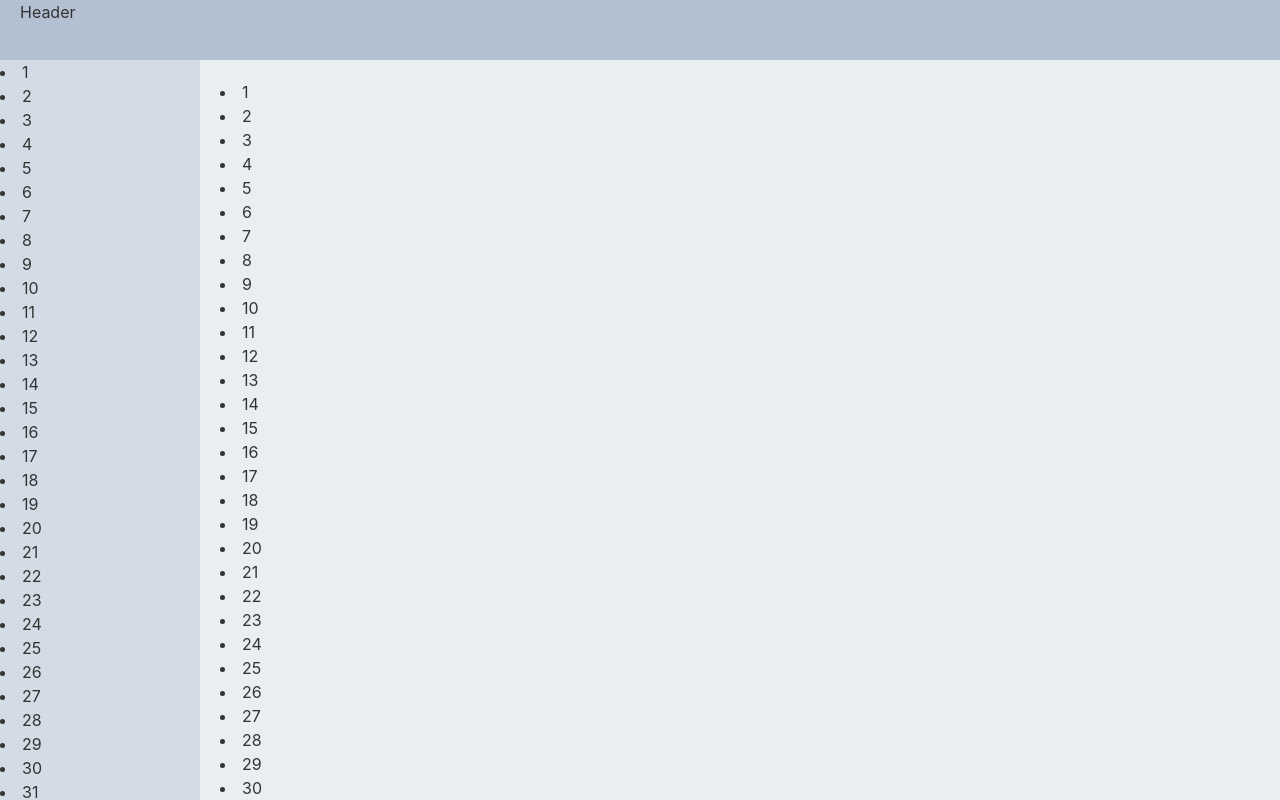
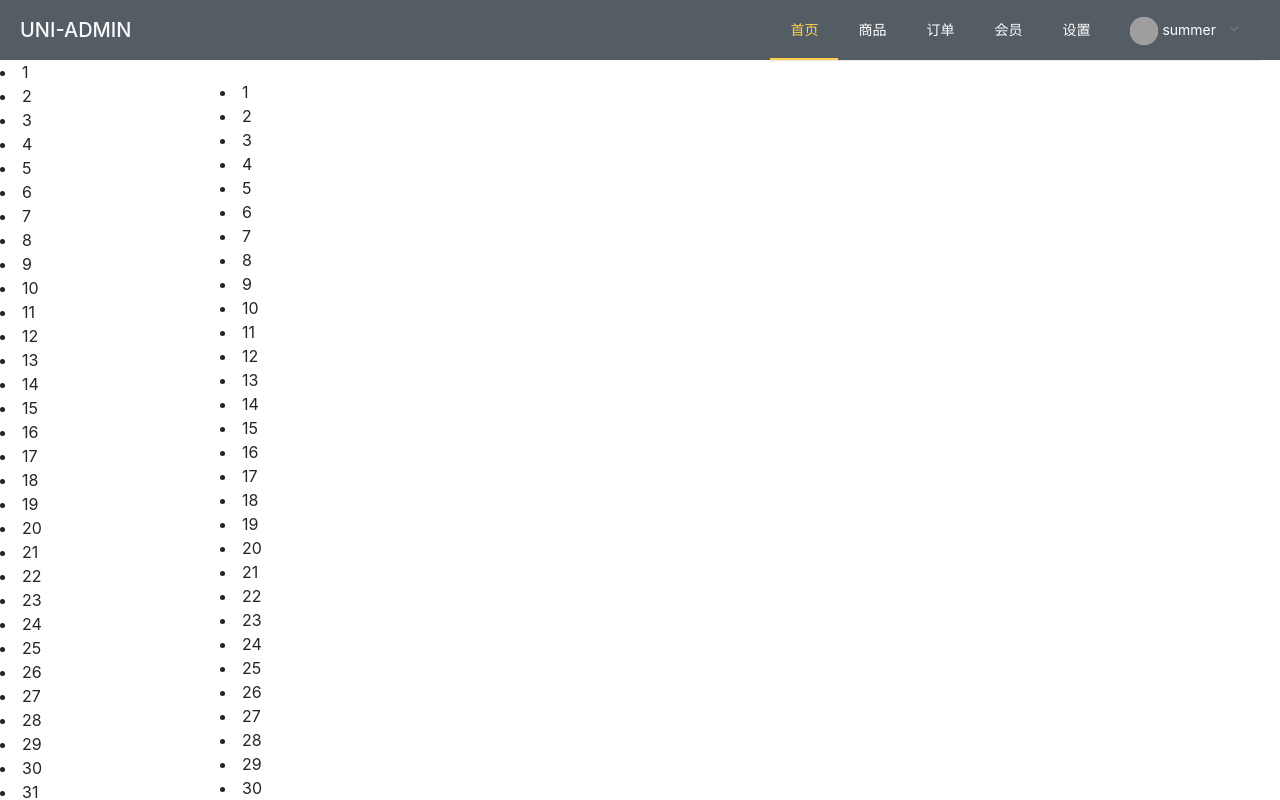
Before and after one commit to StormZZ001/vue-el-shop-admin, a Vue app: page /index in a window 1280 px wide. Built offline with nearby package versions, Linux system fonts and the light colour scheme; grey boxes are pictures that could not be loaded.

Commit message:
11.全局顶部导航开发一

```diff
--- a/src/views/layout.vue
+++ b/src/views/layout.vue
@@ -1,16 +1,48 @@
 <template>
 	<div>
-    <el-container
-      style="position: absolute; left: 0; top: 0; bottom: 0; right: 0; overflow: hidden">
-      <el-header>Header</el-header>
-      <el-container style="height: 100%; padding-bottom: 60px">
+
+		<el-container style="position: absolute;left: 0;top: 0;bottom: 0;right: 0; overflow: hidden;">
+		  <el-header class="d-flex align-items-center"
+		  style="background: #545c64;">
+			  <a class="h5 text-light mb-0 mr-auto">UNI-ADMIN</a>
+			  <el-menu
+			    :default-active="navBarIndex"
+			    mode="horizontal"
+			    @select="handleSelect"
+			    background-color="#545c64"
+			    text-color="#fff"
+			    active-text-color="#ffd04b">
+			    <el-menu-item index="1">首页</el-menu-item>
+			    <el-menu-item index="2">商品</el-menu-item>
+			    <el-menu-item index="3">订单</el-menu-item>
+			    <el-menu-item index="4">会员</el-menu-item>
+			    <el-menu-item index="5">设置</el-menu-item>
+
+				 <el-submenu index="100">
+				<template slot="title">
+					 <el-avatar size="small"
+					 src="https://cube.elemecdn.com/3/7c/3ea6beec64369c2642b92c6726f1epng.png"></el-avatar>
+					summer
+				</template>
+				<el-menu-item index="100-1">修改</el-menu-item>
+				<el-menu-item index="100-2">退出</el-menu-item>
+				</el-submenu>
+
+			  </el-menu>
+
+		  </el-header>
+		  <el-container style="height: 100%;padding-bottom: 60px;">
 			<!-- 侧边布局 -->
 			<el-aside width="200px">
-          <li v-for="i in 100" :key="i">{{ i }}</li>
+
+
+				<li v-for="i in 100" :key="i">{{i}}</li>
+
+
 			</el-aside>
 			<!-- 主布局 -->
 			<el-main>
-          <li v-for="i in 100" :key="i">{{ i }}</li>
+				<li v-for="i in 100" :key="i">{{i}}</li>
 			</el-main>
 		  </el-container>
 		</el-container>
@@ -19,21 +51,21 @@
 	</div>
 </template>
 
-<script></script>
+<script>
+	export default {
+		data() {
+			return {
+				 navBarIndex: '1'
+			}
+		},
+		methods: {
+		  handleSelect(key, keyPath) {
+			console.log(key, keyPath);
+		  }
+		}
+	}
+</script>
 
 <style>
-.el-header {
-  background-color: #b3c0d1;
-  color: #333;
-}
 
-.el-aside {
-  background-color: #d3dce6;
-  color: #333;
-}
-
-.el-main {
-  background-color: #e9eef3;
-  color: #333;
-}
 </style>
```
Lines whose indentation alone changed are shown as unchanged.
